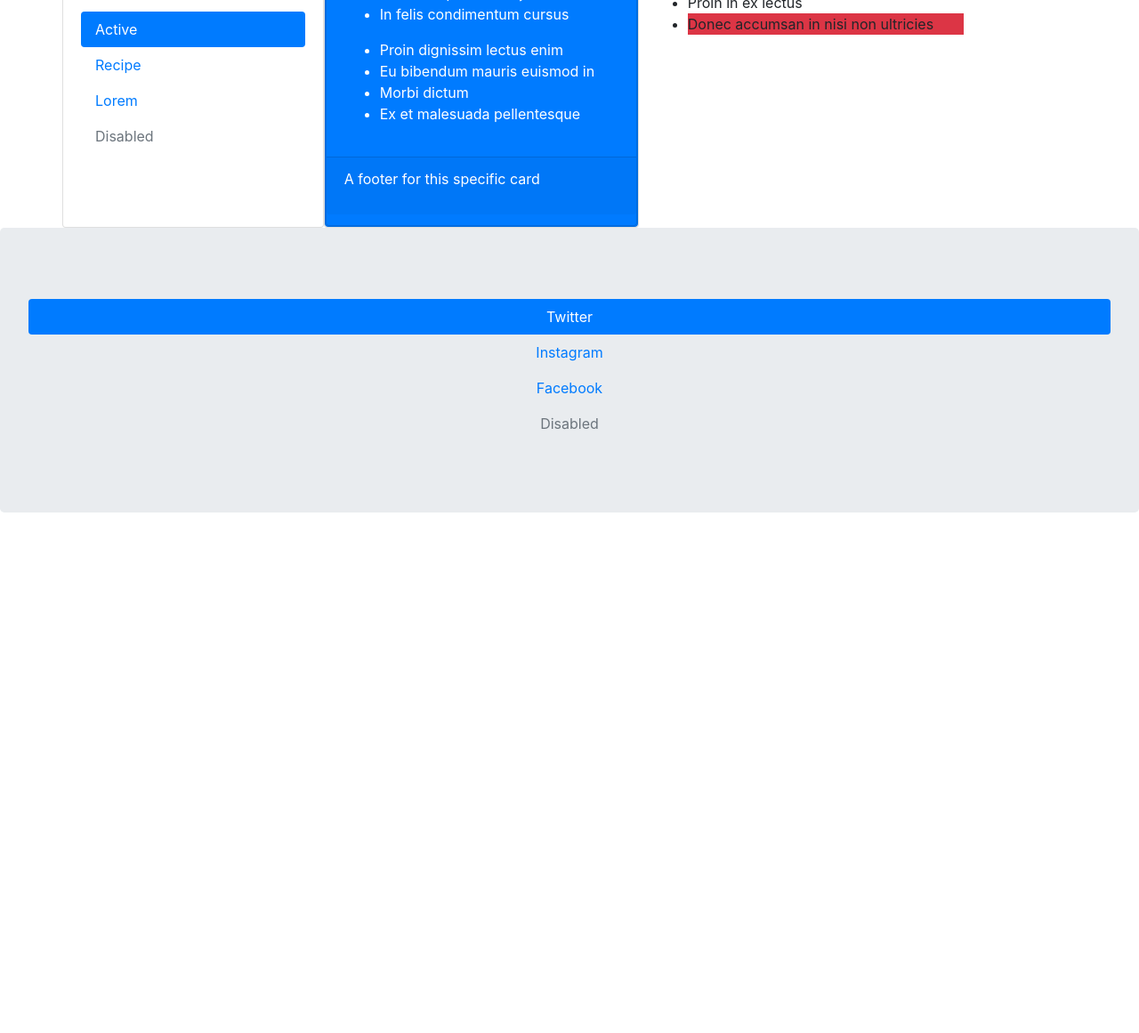
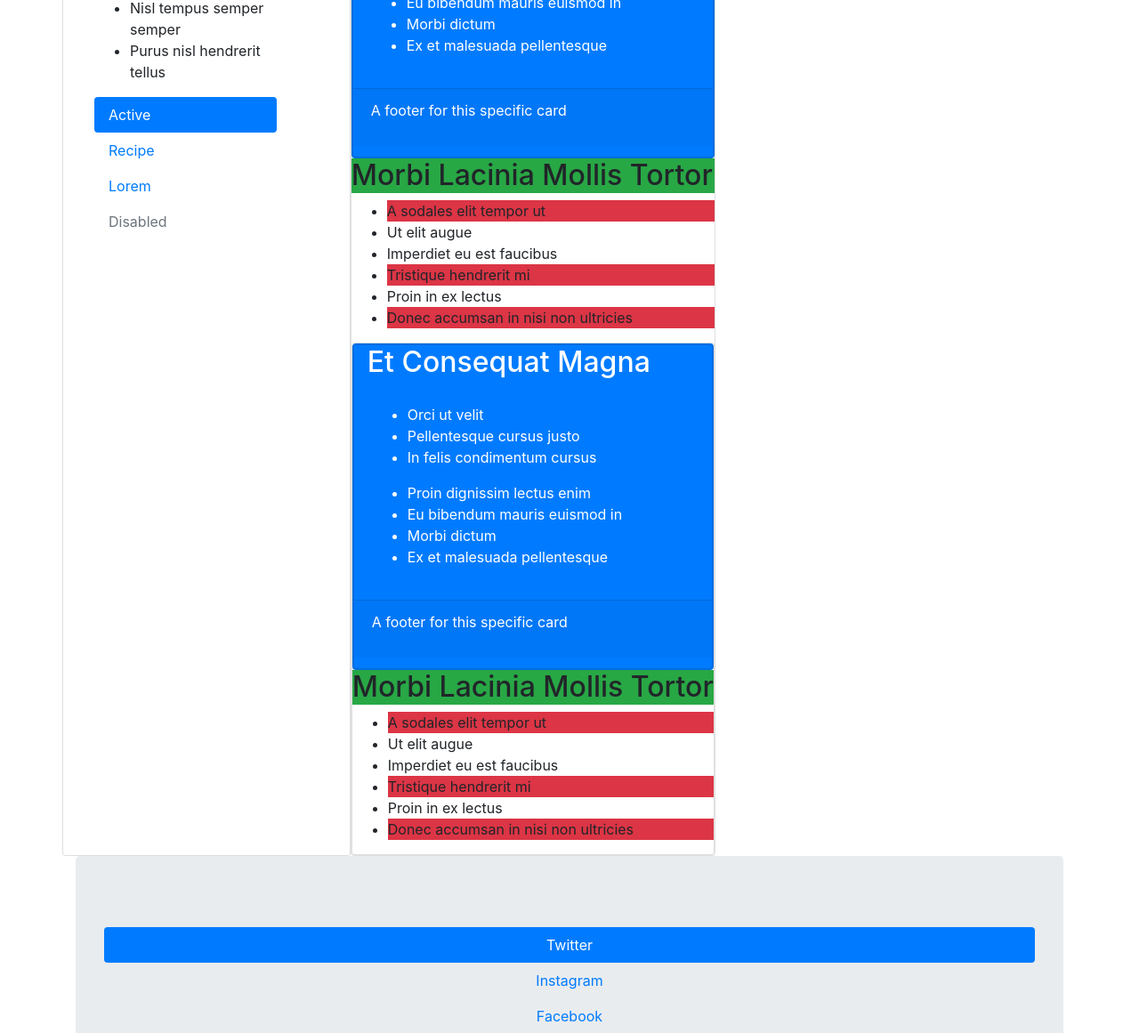
Before and after one commit to Kingsleymuturi/bootstrap-practice, a plain HTML site: page index.html in a window 1280 px wide. Shown: the part 575-1736 px from the top of the page at 89% size. Before the commit the page ends 1151 px from the top, so only its background shows below. Drawn offline with Linux system fonts and the light colour scheme.

Commit message:
add column

```diff
--- a/index.html
+++ b/index.html
@@ -33,7 +33,7 @@
    <div class="row">
       <div class="card">
         <div class="card-body">
-          <div class="col-sm-16">
+          <div class="col-sm-10">
           <h2>Lorem Ipsum</h2>
           <ul>
             <li>Lorem ipsum dolor sit amet</li>
@@ -56,6 +56,7 @@
               <a class="nav-link disabled" href="#">Disabled</a>
             </li>
           </ul>
+          <hr class="d-sm-none">
           </div>
         </div>
       </div>
@@ -63,7 +64,7 @@
     <div class="card bg-primary">
       <div class="card bg-primary text-white">
         <div class="card-title">
-          <div class="col-sm-8">
+          <div class="col-sm-12">
           <h2>Et Consequat Magna</h2>
         </div>
         <div class="card-body">
@@ -82,11 +83,9 @@
           <div class="card-footer">
            <p>A footer for this specific card</p>
           </div>
-          </div>
       </div>
     </div>
   </div>
-    <div class="col-sm-4">
       <h2 class="bg-success">Morbi Lacinia Mollis Tortor</h2>
       <ul>
         <li class="bg-danger">A sodales elit tempor ut</li>
@@ -96,7 +95,42 @@
         <li>Proin in ex lectus</li>
         <li class="bg-danger">Donec accumsan in nisi non ultricies</li>
       </ul>
-    </div>
+      <div class="card">
+        <div class="card bg-primary">
+          <div class="card bg-primary text-white">
+            <div class="card-title">
+              <div class="col-sm-12">
+              <h2>Et Consequat Magna</h2>
+            </div>
+            <div class="card-body">
+            <ul>
+              <li>Orci ut velit</li>
+              <li>Pellentesque cursus justo</li>
+              <li>In felis condimentum cursus</li>
+            </ul>
+            <ul>
+              <li>Proin dignissim lectus enim</li>
+              <li>Eu bibendum mauris euismod in</li>
+              <li>Morbi dictum</li>
+              <li>Ex et malesuada pellentesque</li>
+            </ul>
+            </div>
+              <div class="card-footer">
+               <p>A footer for this specific card</p>
+              </div>
+          </div>
+        </div>
+      </div>
+      <h2 class="bg-success">Morbi Lacinia Mollis Tortor</h2>
+      <ul>
+        <li class="bg-danger">A sodales elit tempor ut</li>
+        <li>Ut elit augue</li>
+        <li>Imperdiet eu est faucibus</li>
+        <li class="bg-danger">Tristique hendrerit mi</li>
+        <li>Proin in ex lectus</li>
+        <li class="bg-danger">Donec accumsan in nisi non ultricies</li>
+      </ul>
+          </div>
    </div>
   </div>
   <div class="jumbotron text-center" style="margin-bottom:0">
```
